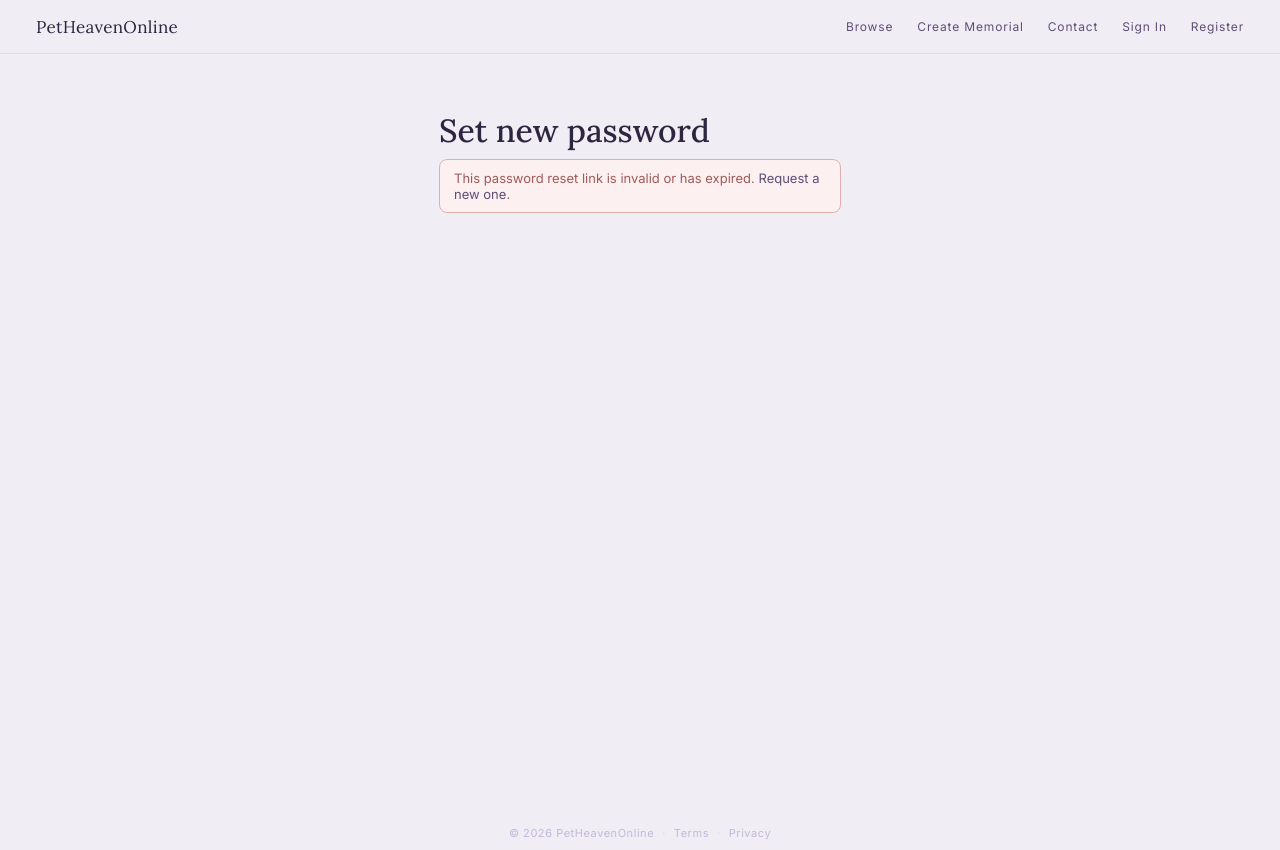
After one commit to jackyfogel/petheavenonline_final, a Django app: page /password-reset-confirm/1/1/ in a window 1280 px wide. The commit adds this page. Run offline with Django 5.2, Linux system fonts and the light colour scheme.

Commit message:
Add password reset flow using Django built-in views

```diff
--- a/accounts/urls.py
+++ b/accounts/urls.py
@@ -1,4 +1,6 @@
 from django.urls import path
+from django.contrib.auth import views as auth_views
+from django.conf import settings
 from . import views
 
 urlpatterns = [
@@ -6,4 +8,21 @@ urlpatterns = [
     path('login/', views.login_view, name='login'),
     path('logout/', views.logout_view, name='logout'),
     path('welcome/', views.welcome_view, name='welcome'),
+    path('password-reset/', auth_views.PasswordResetView.as_view(
+        template_name='accounts/password_reset.html',
+        email_template_name='accounts/password_reset_email.html',
+        subject_template_name='accounts/password_reset_subject.txt',
+        success_url='/password-reset/done/',
+        extra_email_context={'is_dev': settings.DEBUG},
+    ), name='password_reset'),
+    path('password-reset/done/', auth_views.PasswordResetDoneView.as_view(
+        template_name='accounts/password_reset_done.html',
+    ), name='password_reset_done'),
+    path('password-reset-confirm/<uidb64>/<token>/', auth_views.PasswordResetConfirmView.as_view(
+        template_name='accounts/password_reset_confirm.html',
+        success_url='/password-reset-complete/',
+    ), name='password_reset_confirm'),
+    path('password-reset-complete/', auth_views.PasswordResetCompleteView.as_view(
+        template_name='accounts/password_reset_complete.html',
+    ), name='password_reset_complete'),
 ]
--- a/templates/account.html
+++ b/templates/account.html
@@ -84,7 +84,7 @@
         <ul class="acct-settings-list">
           <li class="acct-settings-item">
             <span class="acct-settings-label">Change password</span>
-            <button class="acct-settings-action" type="button">Change</button>
+            <a href="/password-reset/" class="acct-settings-action">Change</a>
           </li>
           <li class="acct-settings-item">
             <span class="acct-settings-label">Email notifications</span>
--- a/templates/accounts/login.html
+++ b/templates/accounts/login.html
@@ -35,7 +35,7 @@
       <button type="submit" class="auth-btn">Log in</button>
 
       <p class="auth-terms">
-        <a href="#" class="auth-link">Forgot your password?</a>
+        <a href="/password-reset/" class="auth-link">Forgot your password?</a>
       </p>
     </form>
 
--- /dev/null
+++ b/templates/accounts/password_reset_confirm.html
@@ -0,0 +1,37 @@
+{% extends "base.html" %}
+{% block title %}Set New Password | PetHeavenOnline{% endblock %}
+{% block robots %}<meta name="robots" content="noindex">{% endblock %}
+
+{% block content %}
+<main class="auth-page">
+  <div class="auth-inner">
+    <h1 class="auth-title">Set new password</h1>
+
+    {% if validlink %}
+    <form class="auth-form" method="post">
+      {% csrf_token %}
+      <div class="auth-field-group">
+        <label class="auth-label" for="id_new_password1">New password</label>
+        <input class="auth-input" type="password" name="new_password1" id="id_new_password1" autocomplete="new-password" required>
+        {% if form.new_password1.errors %}
+          <div class="auth-error">{{ form.new_password1.errors|join:" " }}</div>
+        {% endif %}
+      </div>
+      <div class="auth-field-group">
+        <label class="auth-label" for="id_new_password2">Confirm new password</label>
+        <input class="auth-input" type="password" name="new_password2" id="id_new_password2" autocomplete="new-password" required>
+        {% if form.new_password2.errors %}
+          <div class="auth-error">{{ form.new_password2.errors|join:" " }}</div>
+        {% endif %}
+      </div>
+      <button type="submit" class="auth-btn">Reset password</button>
+    </form>
+    {% else %}
+    <div class="auth-error-box">
+      This password reset link is invalid or has expired.
+      <a href="/password-reset/" class="auth-link">Request a new one</a>.
+    </div>
+    {% endif %}
+  </div>
+</main>
+{% endblock %}
--- /dev/null
+++ b/templates/accounts/password_reset_subject.txt
@@ -0,0 +1 @@
+{% autoescape off %}{% if is_dev %}[DEV] {% endif %}Reset your PetHeavenOnline password{% endautoescape %}
```
Also changed, not shown: SESSION.md (+12 -0 lines), templates/accounts/password_reset.html (added, +25 -0 lines), templates/accounts/password_reset_complete.html (added, +15 -0 lines), templates/accounts/password_reset_done.html (added, +15 -0 lines), templates/accounts/password_reset_email.html (added, +15 -0 lines).
